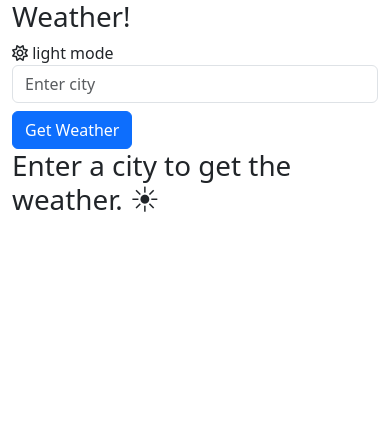
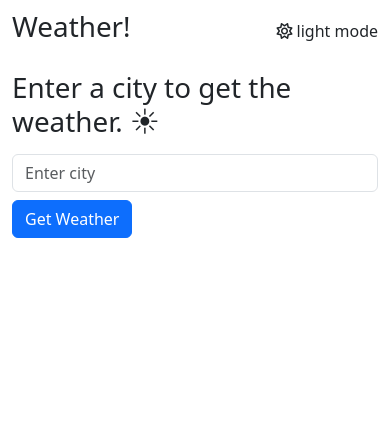
Before and after one commit to klchambers/flask-weather, a Flask app: page / in a window 390 px wide. Shown: the top 437 px of the page. Run offline with Flask 3, Linux system fonts and the light colour scheme; some libraries are stand-ins or nearby versions.

Commit message:
Feat: Add media query to improve layout on smaller screens

```diff
--- a/static/css/style.css
+++ b/static/css/style.css
@@ -1,3 +1,11 @@
+header {
+    display: flex;
+    justify-content: space-between;
+    align-items: center;
+    padding-top: 10px;
+    padding-bottom: 20px;
+}
+
 footer {
     position:fixed;
     bottom:0;
@@ -9,3 +17,11 @@ footer {
 #btn-switch {
     cursor: pointer;
 }
+
+/* media queries */
+@media (max-width: 768px) {
+    .homepage {
+        display: flex;
+        flex-direction: column-reverse
+    }
+}
--- a/templates/index.html
+++ b/templates/index.html
@@ -22,7 +22,7 @@
     <header>
       {% block header %}<h1>Weather!</h1>{% endblock %} <div id="btn-switch"><i class="fa-regular fa-sun"></i> light mode</div>
     </header>
-    <div class="row">
+    <div class="homepage row">
       <div class="col-md-3">
         <form action="/weather" method="GET">
           <input type="text" name="city" placeholder="Enter city" class="form-control" required>
```
